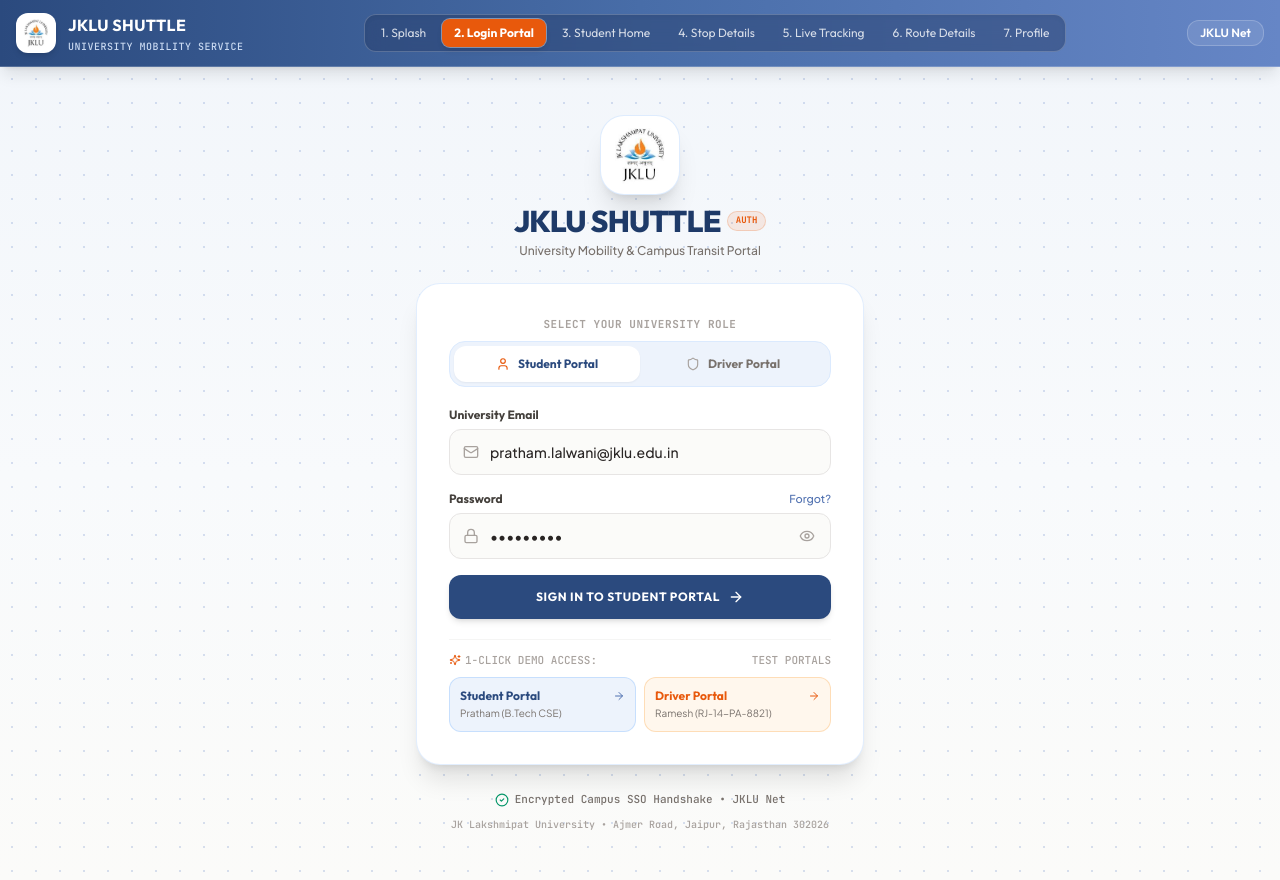
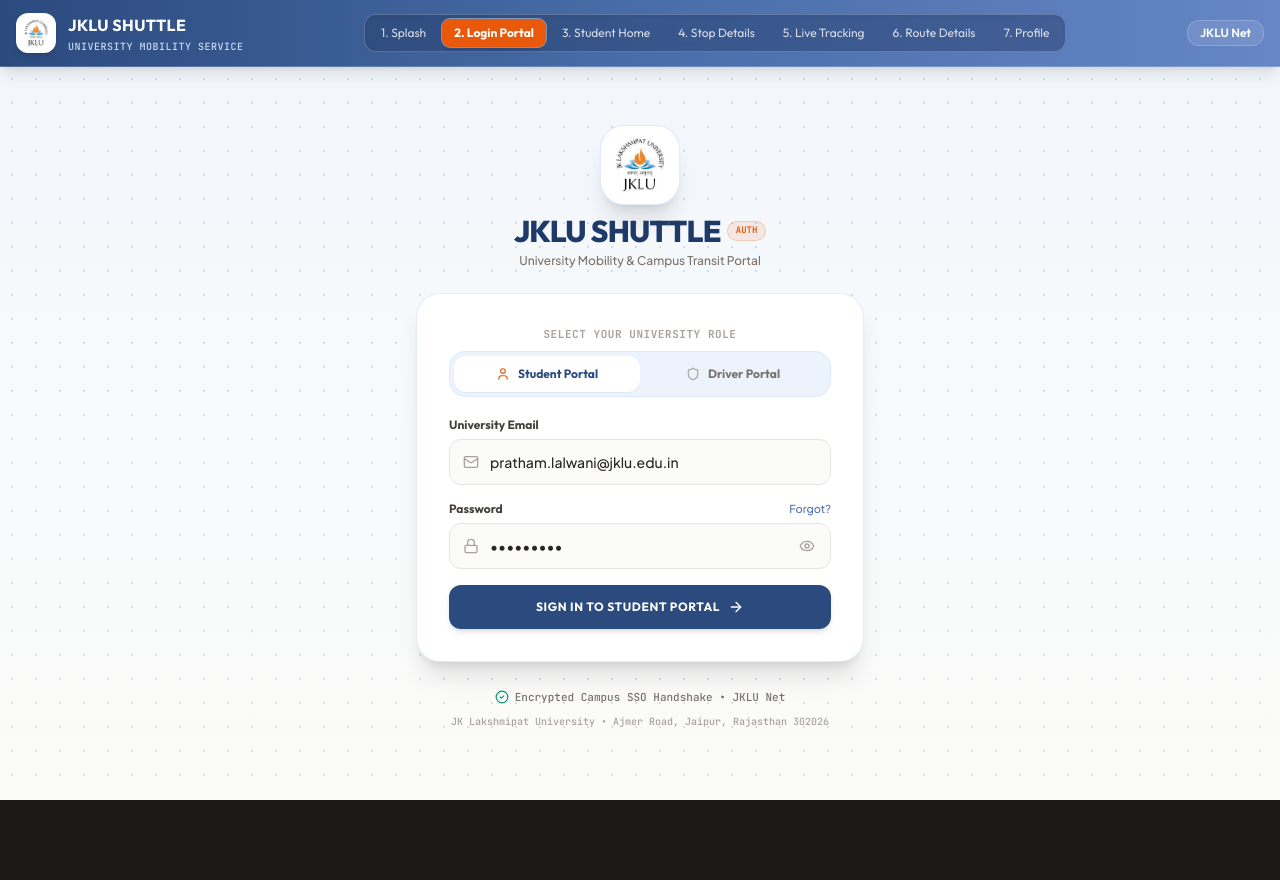
Before and after one commit to Pratham2k07/dbms, a React (Vite) app: page / in a window 1280 px wide. After the commit the page ends 800 px from the top, so only its background shows below. Built offline with nearby package versions, Linux system fonts and the light colour scheme.

Commit message:
refactor: remove 1-click demo access box from LoginScreen

```diff
--- a/src/screens/LoginScreen.tsx
+++ b/src/screens/LoginScreen.tsx
@@ -1,6 +1,6 @@
 import React, { useState } from 'react';
 import { useApp } from '../context/AppContext';
-import { Mail, Lock, Eye, EyeOff, Shield, User, ArrowRight, CheckCircle2, Sparkles } from 'lucide-react';
+import { Mail, Lock, Eye, EyeOff, Shield, User, ArrowRight, CheckCircle2 } from 'lucide-react';
 
 export const LoginScreen: React.FC = () => {
   const { loginUser } = useApp();
@@ -44,19 +44,6 @@
       setIsLoading(false);
       loginUser(email, password, selectedRole);
     }, 600);
-  };
-
-  const handleQuickDemo = (role: 'student' | 'driver') => {
-    handleRoleChange(role);
-    setIsLoading(true);
-    setTimeout(() => {
-      setIsLoading(false);
-      if (role === 'student') {
-        loginUser('pratham.lalwani@jklu.edu.in', 'jklu@2024', 'student');
-      } else {
-        loginUser('ramesh.kumar@jklu.edu.in', 'driver@8821', 'driver');
-      }
-    }, 450);
   };
 
   return (
@@ -215,51 +202,6 @@
               )}
             </button>
           </form>
-
-          {/* Quick Demo Access Bar */}
-          <div className="pt-3 border-t border-stone-100 space-y-2">
-            <div className="flex items-center justify-between text-[11px] font-mono text-stone-400">
-              <span className="flex items-center gap-1">
-                <Sparkles className="w-3 h-3 text-jklu-orange" />
-                <span>1-CLICK DEMO ACCESS:</span>
-              </span>
-              <span>TEST PORTALS</span>
-            </div>
-
-            <div className="grid grid-cols-1 sm:grid-cols-2 gap-2">
-              <button
-                type="button"
-                onClick={() => handleQuickDemo('student')}
-                className="p-2.5 rounded-xl bg-[#EDF3FC] hover:bg-blue-100/70 border border-blue-200/80 text-left transition-colors group"
-              >
-                <div className="flex items-center justify-between">
-                  <span className="text-xs font-editorial font-bold text-[#2B4A7E]">
-                    Student Portal
-                  </span>
-                  <ArrowRight className="w-3 h-3 text-[#4F70B0] group-hover:translate-x-0.5 transition-transform" />
-                </div>
-                <p className="text-[10px] text-stone-500 truncate mt-0.5">
-                  Pratham (B.Tech CSE)
-                </p>
-              </button>
-
-              <button
-                type="button"
-                onClick={() => handleQuickDemo('driver')}
-                className="p-2.5 rounded-xl bg-orange-50 hover:bg-orange-100/70 border border-orange-200/80 text-left transition-colors group"
-              >
-                <div className="flex items-center justify-between">
-                  <span className="text-xs font-editorial font-bold text-[#E8590C]">
-                    Driver Portal
-                  </span>
-                  <ArrowRight className="w-3 h-3 text-[#E8590C] group-hover:translate-x-0.5 transition-transform" />
-                </div>
-                <p className="text-[10px] text-stone-500 truncate mt-0.5">
-                  Ramesh (RJ-14-PA-8821)
-                </p>
-              </button>
-            </div>
-          </div>
         </div>
 
         {/* Security & Official Footer */}
```
